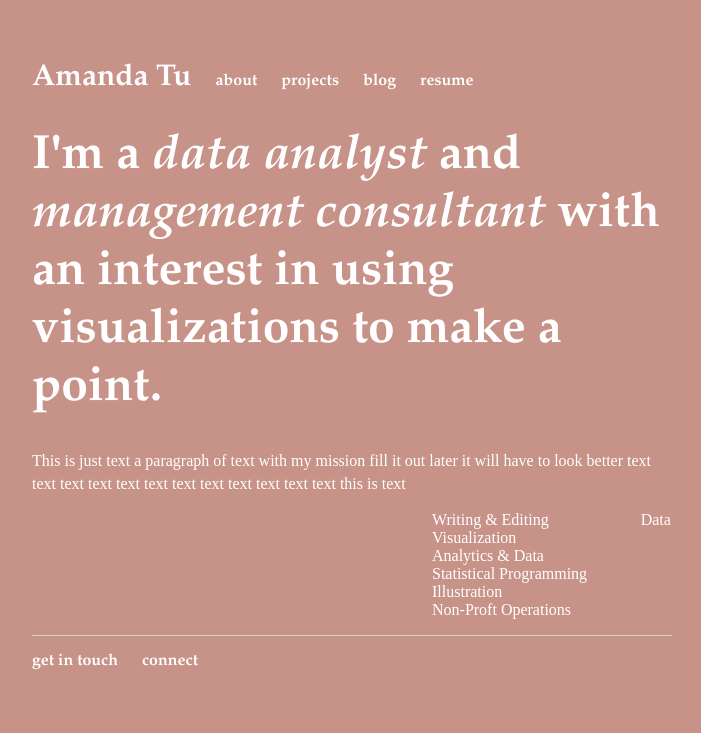
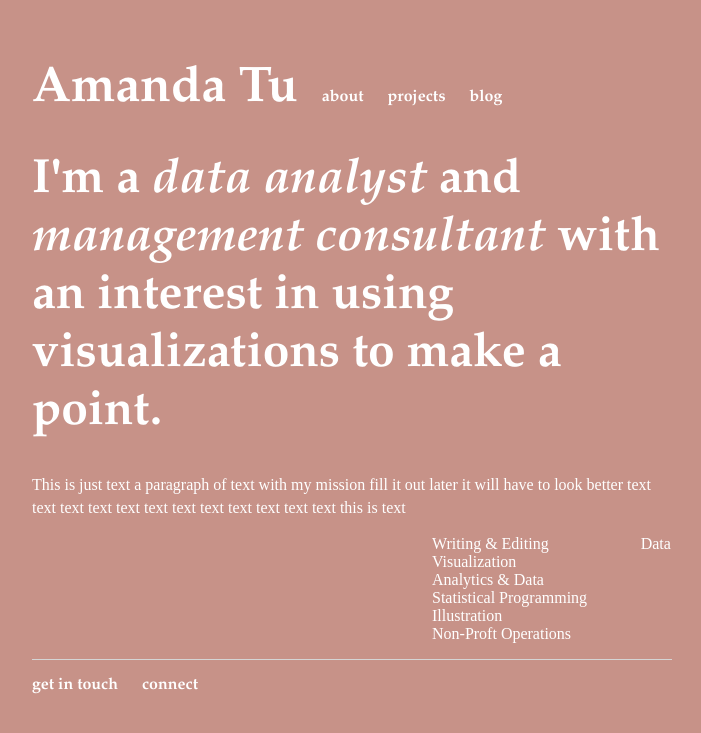
Before and after one commit to amanda-t2/amanda-t2.github.io, a Jekyll site: the page built from index.html, in a window 1280 px wide. Shown: the top 733 px of the page, without its empty margins (288-989 px from the left). Built offline with Jekyll 4.4.1, drawn with Linux system fonts in a browser that asks for light colours.

Commit message:
Update default.html

```diff
--- a/_layouts/default.html
+++ b/_layouts/default.html
@@ -8,12 +8,10 @@
 		<body>
 			<nav>
 	    		<ul>
-	        		<li style = "font-size:30px"><a href="/">Amanda Tu</a></li>
+	        		<li style = "font-size:50px"><a href="/">Amanda Tu</a></li>
 		        	<li><a href="/about">about</a></li>
 				<li><a href="/projects">projects</a></li>
 				<li><a href="/blog">blog</a></li>
-				<li><a href="/resume">resume</a></li>
-
 
 	    		</ul>
 			</nav>
```
